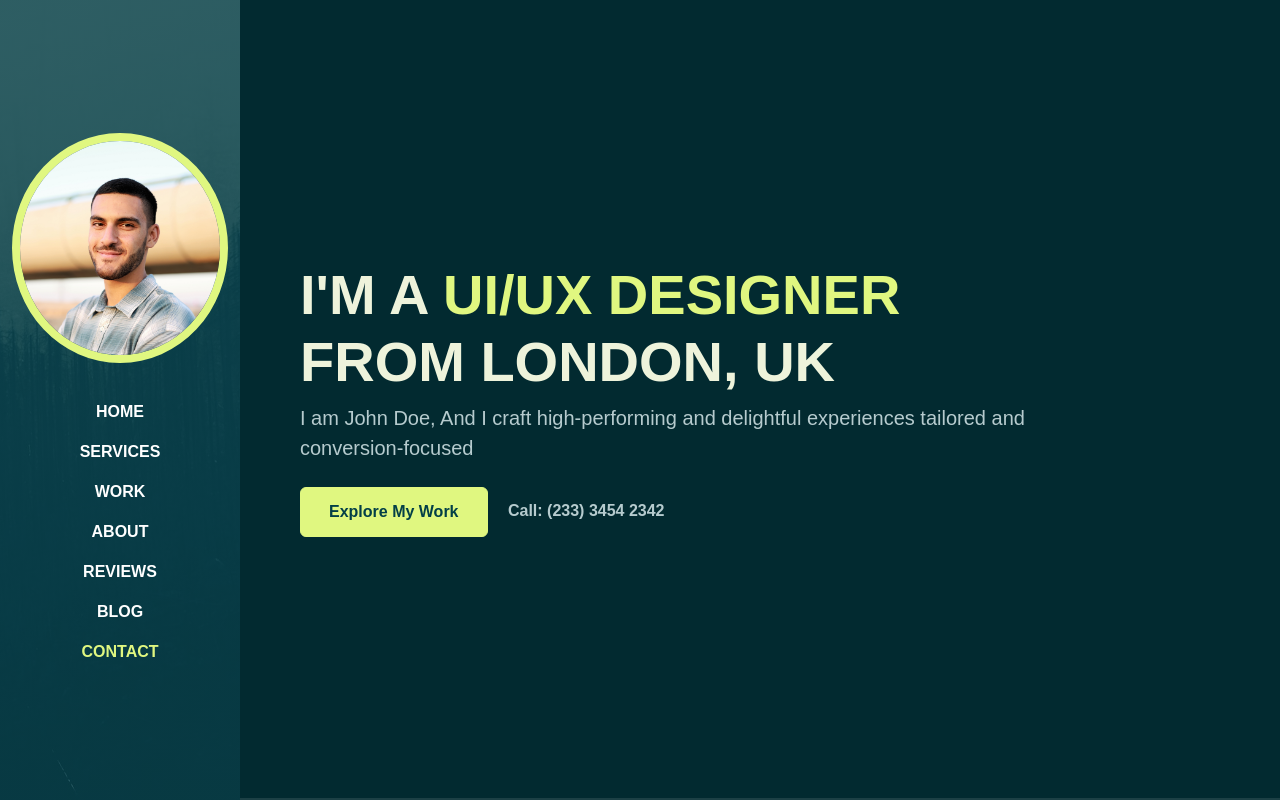
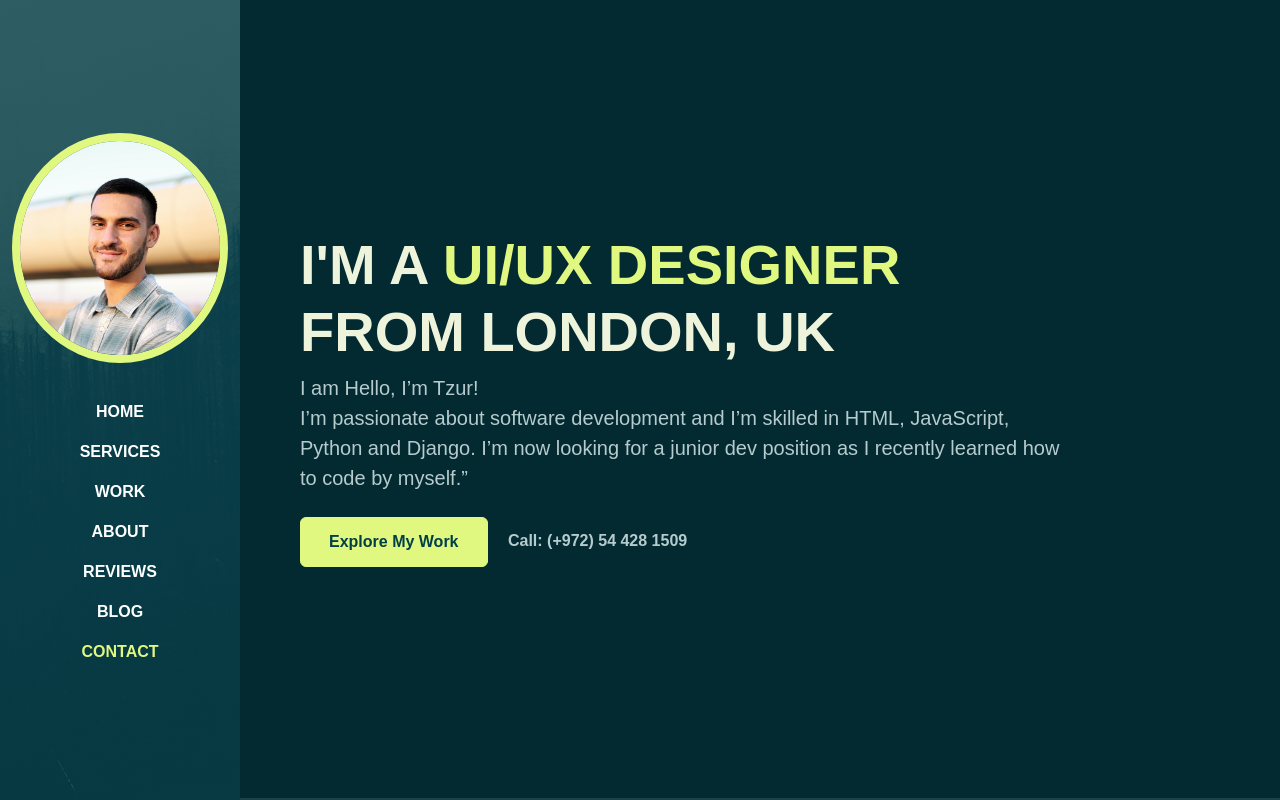
Before and after one commit to Tzur1234/Portfolio, a plain HTML site: page index.html in a window 1280 px wide. Shown: the top 800 px of the page. Drawn offline with Linux system fonts and the light colour scheme; a web font is replaced by a local one.

```diff
--- a/index.html
+++ b/index.html
@@ -67,11 +67,12 @@
                     <div class="col-lg-10">
                         <h1 class="display-4 fw-bold" data-aos="fade-up">I'M A <span class="text-brand">UI/UX
                                 DESIGNER</span> FROM LONDON, UK</h1>
-                        <p class="lead mt-2 mb-4" data-aos="fade-up" data-aos-delay="300">I am John Doe, And I craft
-                            high-performing and delightful experiences tailored and conversion-focused</p>
+                        <p class="lead mt-2 mb-4" data-aos="fade-up" data-aos-delay="300">I am Hello, I’m Tzur! <br>
+                             I’m passionate about software development and I’m skilled in HTML, JavaScript, Python and Django. I’m now looking for a junior dev position as I recently learned how to code by myself.”
+                        </p>
                         <div data-aos="fade-up" data-aos-delay="600">
                             <a href="#work" class="btn btn-brand me-3">Explore My Work</a>
-                            <a href="#" class="link-custom">Call: (233) 3454 2342</a>
+                            <a href="#" class="link-custom">Call: (+972) 54 428 1509</a>
                         </div>
                     </div>
                 </div>
```
